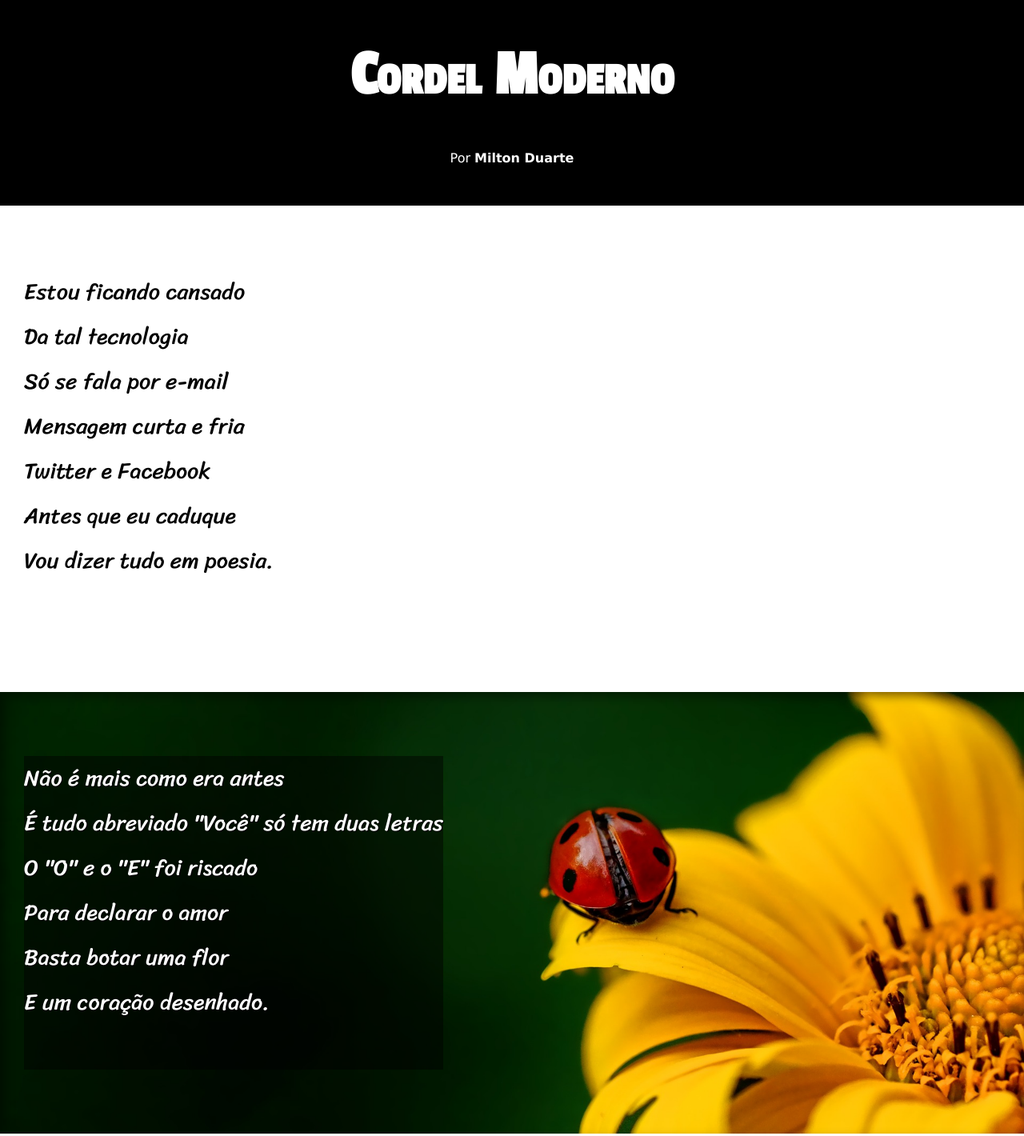
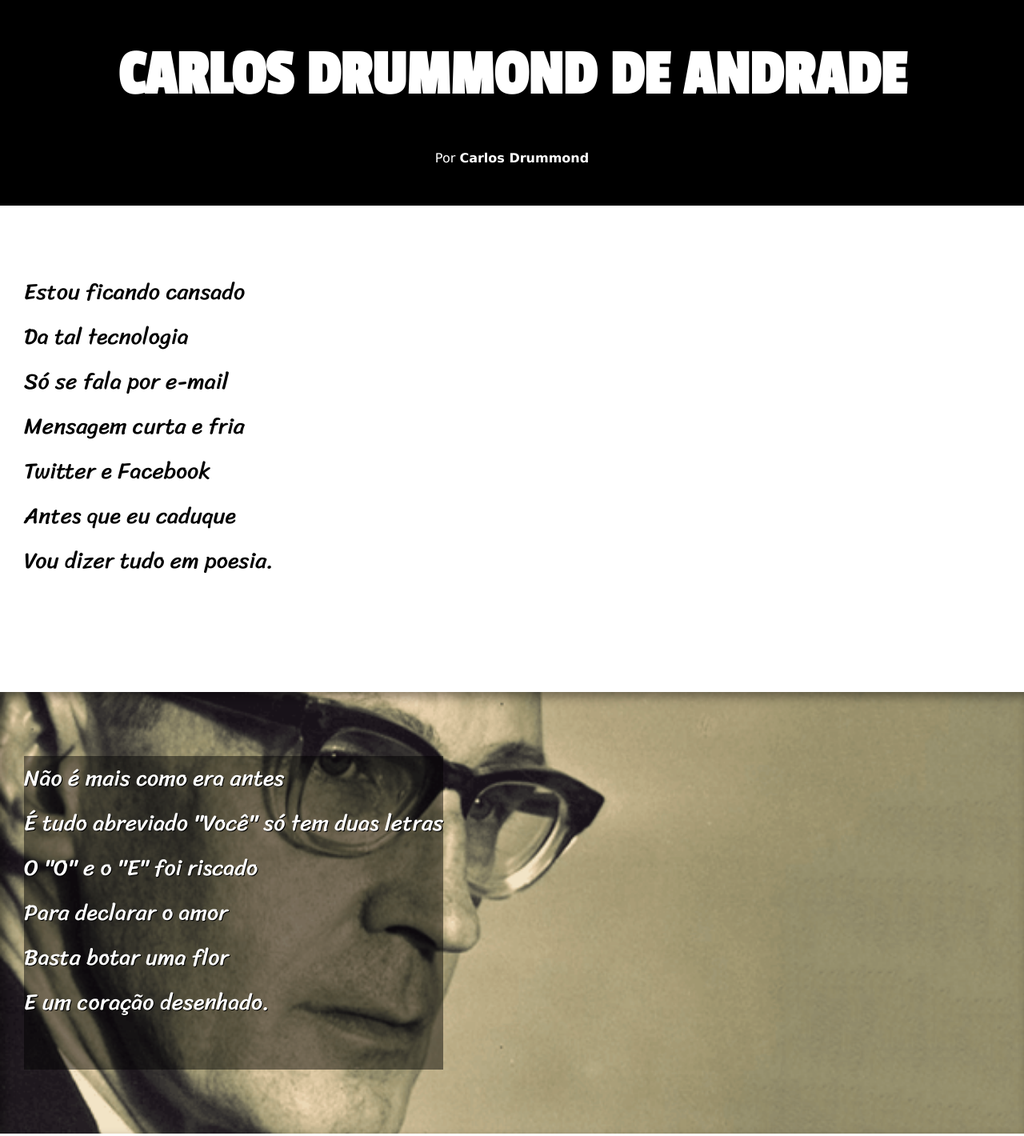
Before and after one commit to emmanuel-souza/Carlos-Drummond, a plain HTML site: page index.html in a window 1280 px wide. Shown: the top 1420 px of the page at 80% size. Drawn offline with Linux system fonts and the light colour scheme.

Commit message:
alterações

```diff
--- a/index.html
+++ b/index.html
@@ -4,13 +4,13 @@
     <meta charset="UTF-8">
     <meta http-equiv="X-UA-Compatible" content="IE=edge">
     <meta name="viewport" content="width=device-width, initial-scale=1.0">
-    <title>Cordel moderno</title>
+    <title>CARLOS DRUMMOND DE ANDRADE</title>
     <link rel="stylesheet" href="style.css">
 </head>
 <body>
         <header>
-            <h1>Cordel Moderno</h1>
-            <p>Por <a href="https://www.recantodasletras.com.br/poesias/3186743" target="_blank">Milton Duarte</a></p>
+            <h1>CARLOS DRUMMOND DE ANDRADE</h1>
+            <p>Por <a href="https://www.recantodasletras.com.br/poesias/3186743" target="_blank">Carlos Drummond</a></p>
 
         </header>
 
@@ -104,7 +104,7 @@
 
     </section>
     <footer>
-        <p>site criado por mim para <a href="#">curso em video</a></p>
+        <p>site criado por Liberato <p>
     </footer>
 </body>
 </html>
--- a/style.css
+++ b/style.css
@@ -52,7 +52,7 @@ section > p{
     padding-bottom: 2em;
 }
 section.normal{
-    background-color: white;
+    background-color: rgb(255, 255, 255);
     color: black;
     font-family: var(--font3);
 }
@@ -70,7 +70,7 @@ section.imagem > p{
     text-shadow: 1px 1px 0px black;
 }
 section#img01{
-    background-image: url(imagens/background001.jpg);
+    background-image: url(imagens/drummond1-610x350.png);
     background-position: right center;
     background-size: cover;
 }
```
Also changed, not shown: imagens/drummond1-610x350.png (added).
